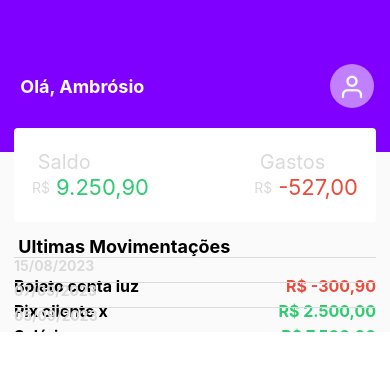
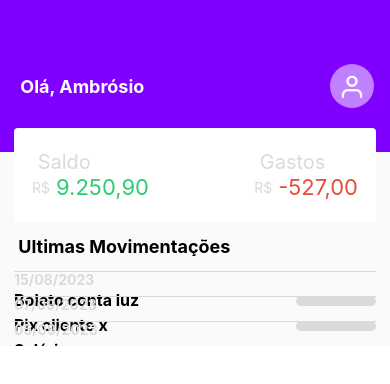
Before and after one commit to PamLeles/FinancaApp, a React Native app: screen / in a window 390 px wide. Shown: the top 384 px of the page. Built offline with nearby package versions, Linux system fonts and the light colour scheme.

Commit message:
Creating functions for bank movement buttons

```diff
--- /dev/null
+++ b/src/components/Actions/styles.js
@@ -0,0 +1,8 @@
+import  styled  from "styled-components/native";
+
+export const Container = styled.View`
+
+`;
+export const Content = styled.Text`
+
+`;
--- a/src/components/Movements/index.jsx
+++ b/src/components/Movements/index.jsx
@@ -1,14 +1,25 @@
-import React from "react";
+import React, { useState } from "react";
 
-import { Container, Date, Content, Label, Value, Expenses } from "./styles";
+import {
+  Container,
+  Date,
+  Content,
+  Label,
+  Value,
+  Expenses,
+  Skeleton,
+} from "./styles";
+import { View } from "react-native";
 
 const Movements = ({ data }) => {
+  const [showValue, setShowValue] = useState(false);
   return (
-    <Container>
+    <Container onPress={() => setShowValue(!showValue)}>
       <Date>{data.date}</Date>
       <Content>
         <Label>{data.label} </Label>
-        {data.type === 1 ? (
+        {showValue ? (
+          data.type === 1 ? (
             <Value>
               {data.type === 1 ? `R$ ${data.value}` : `R$ -${data.value}`}
             </Value>
@@ -16,6 +27,9 @@ const Movements = ({ data }) => {
             <Expenses>
               {data.type === 1 ? `R$ ${data.value}` : `R$ -${data.value}`}
             </Expenses>
+          )
+        ) : (
+          <Skeleton></Skeleton>
         )}
       </Content>
     </Container>
--- a/src/components/Movements/styles.js
+++ b/src/components/Movements/styles.js
@@ -32,3 +32,11 @@ export const Expenses = styled.Text`
   font-weight: bold;
   color: #e74c3c;
 `;
+
+export const Skeleton = styled.View`
+  margin-top: 6px;
+  width: 80px;
+  height: 10px;
+  background-color: #DADADA;
+  border-radius: 9px;
+`;
--- a/src/pages/Home/styles.js
+++ b/src/pages/Home/styles.js
@@ -9,13 +9,10 @@ export const Container = styled.View`
 export const Title = styled.Text`
   font-size: 18px;
   font-weight: bold;
-  margin-left: 14px;
-  margin-right: 14px;
-  margin-top: 14px;
+  margin: 14px;
 `;
 
 export const List = styled.FlatList`
   margin-left: 14px;
   margin-right: 14px;
-
 `;
```
Also changed, not shown: src/components/Actions/index.jsx (added, +13 -0 lines). Lines whose indentation alone changed are shown as unchanged.
